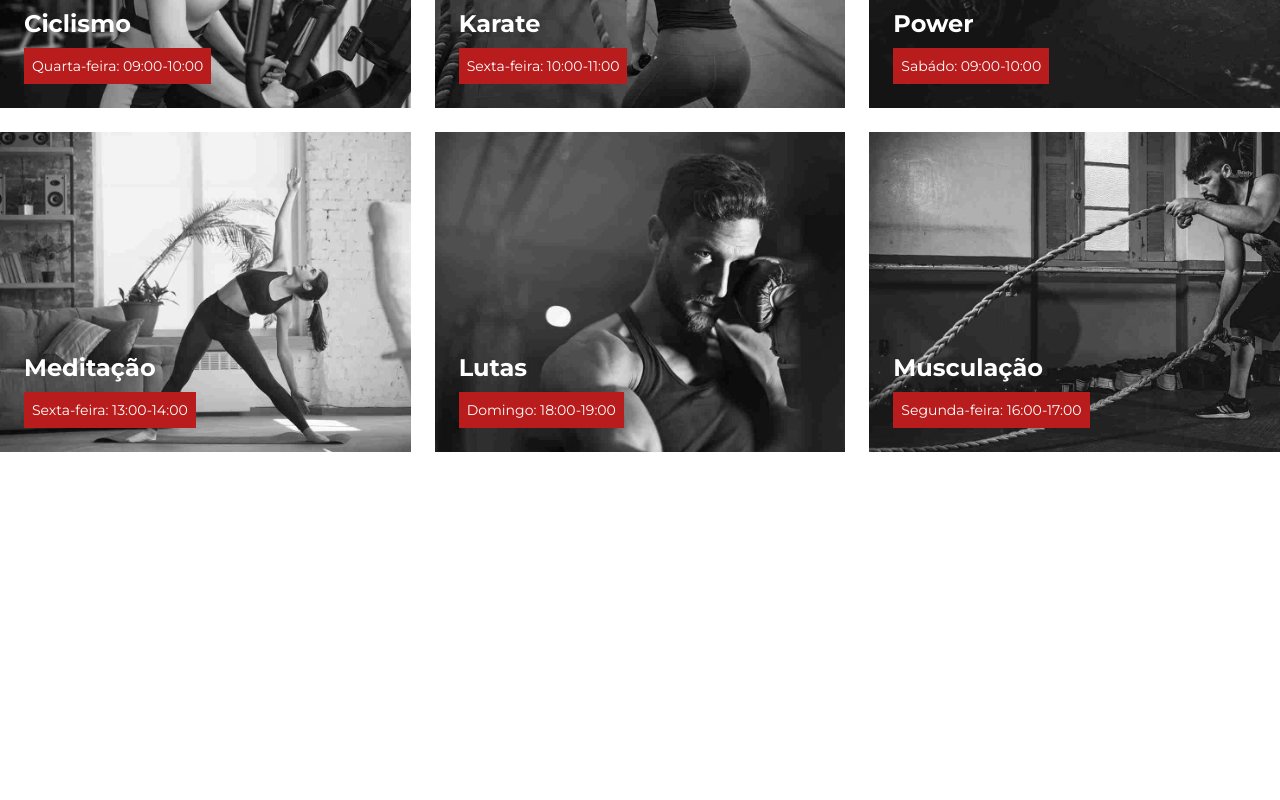
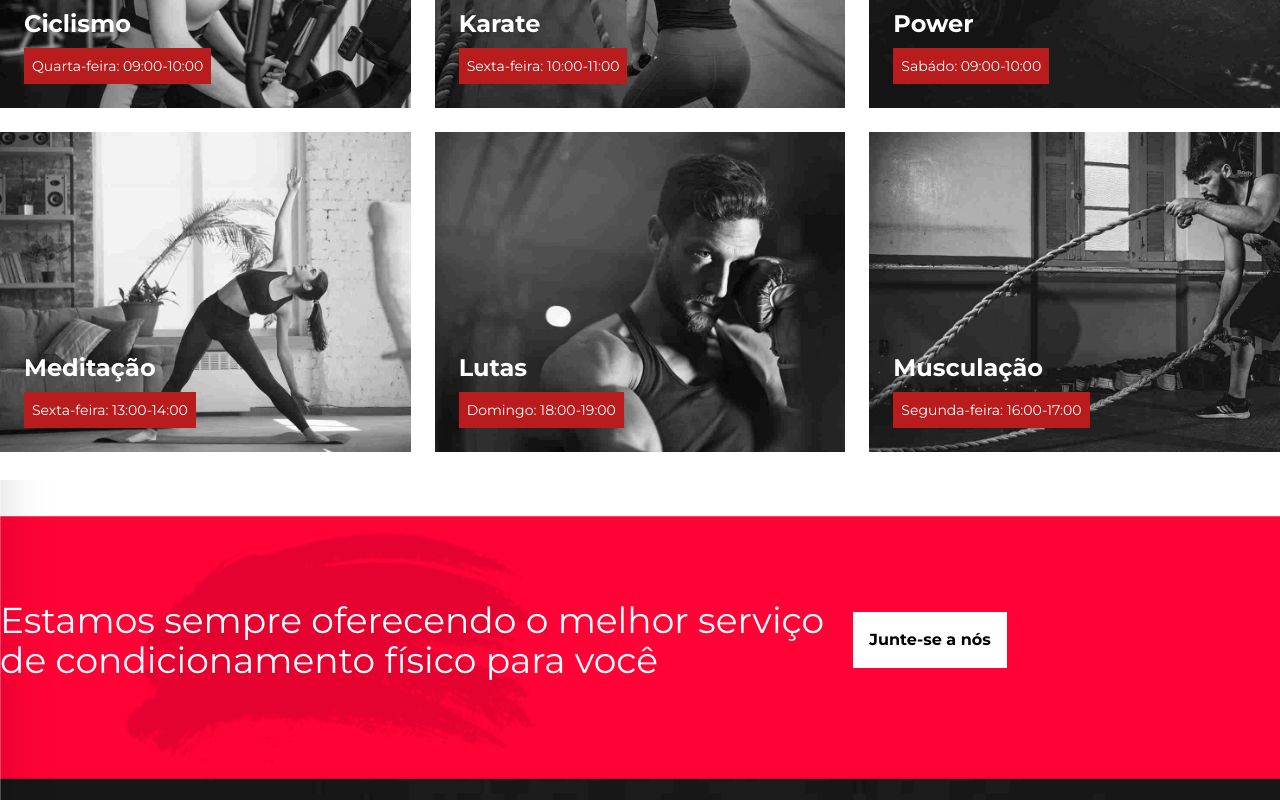
Before and after one commit to MorettiLeonardo/bodyfit, a React (Create React App) app: page / in a window 1280 px wide. Shown: the part 1978-2778 px from the top of the page. Before the commit the page ends 2458 px from the top, so only its background shows below. Built offline with nearby package versions, Linux system fonts and the light colour scheme.

Commit message:
feat: create banner and adjusting header logic

```diff
--- /dev/null
+++ b/src/components/Banner/index.tsx
@@ -0,0 +1,17 @@
+import img from '../../assets/images/Banner/bannerBg.png'
+
+const Banner = () => (
+  <div className="bg-no-repeat" style={{ backgroundImage: `url(${img})` }}>
+    <div className="h-80 w-full flex container items-center justify-start">
+      <h1 className="text-white text-4xl w-4/6">
+        Estamos sempre oferecendo o melhor serviço de condicionamento físico
+        para você
+      </h1>
+      <button className="bg-white text-black p-4 font-bold hover:bg-black hover:text-white transition ease-linear">
+        Junte-se a nós
+      </button>
+    </div>
+  </div>
+)
+
+export default Banner
--- a/src/components/Header/index.tsx
+++ b/src/components/Header/index.tsx
@@ -8,21 +8,23 @@ const Header = () => {
 
   useEffect(() => {
     const handleScroll = () => {
-      const scrollPosition = window.scrollY
-      if (scrollPosition > 0) {
+      if (window.scrollY > 0 && !scrolled) {
         setScrolled(true)
-      } else {
+      } else if (window.scrollY === 0 && scrolled) {
         setScrolled(false)
       }
     }
 
     window.addEventListener('scroll', handleScroll)
-    return () => window.removeEventListener('scroll', handleScroll)
-  }, [])
+
+    return () => {
+      window.removeEventListener('scroll', handleScroll)
+    }
+  }, [scrolled])
 
   return (
     <header
-      className={`w-full flex fixed items-center justify-between bg-transparent p-4 text-white font-medium transition duration-300 ${scrolled ? 'bg-black' : 'bg-transparent'}`}
+      className={`w-full flex fixed z-10 items-center justify-between p-4 text-white font-medium transition duration-300 ${scrolled ? 'bg-black' : 'bg-transparent'}`}
     >
       <img
         className="w-48 h-18 cursor-pointer"
--- a/src/pages/Home/index.tsx
+++ b/src/pages/Home/index.tsx
@@ -1,4 +1,5 @@
 import AboutUs from '../../components/AboutUs'
+import Banner from '../../components/Banner'
 import Classes from '../../components/Classes'
 import Header from '../../components/Header'
 import HomeHero from '../../components/HomeHero'
@@ -9,6 +10,7 @@ const Home = () => (
     <HomeHero />
     <AboutUs />
     <Classes />
+    <Banner />
   </>
 )
 
```
Also changed, not shown: src/assets/images/Banner/bannerBg.png (added).
